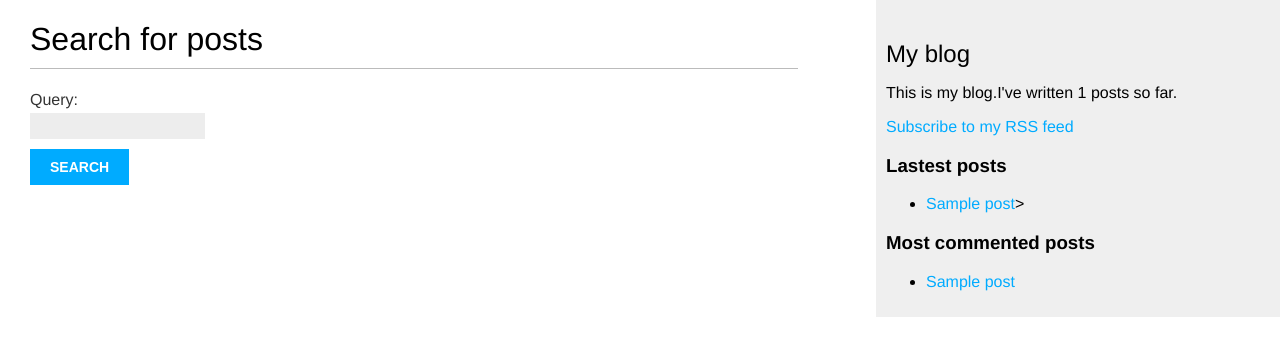
After one commit to hoangvt-152/djangolearning, a Django app: page /blog/search/ in a window 1280 px wide. The commit adds this page. Shown: the top 356 px of the page. Run offline with Django 4.2, Linux system fonts and the light colour scheme; tables that the repository leaves empty hold one stand-in row (values such as "Sample post").

Commit message:
Chapter 3 Search

```diff
--- a/blog/forms.py
+++ b/blog/forms.py
@@ -15,3 +15,7 @@ class CommentForm(forms.ModelForm):
     class Meta:
         model = Comment
         fields = ('name', 'email', 'body')
+
+
+class SearchForm(forms.Form):
+    query = forms.CharField()
--- a/blog/models.py
+++ b/blog/models.py
@@ -2,6 +2,7 @@ from django.db import models
 from django.utils import timezone
 from django.contrib.auth.models import User
 from django.urls import reverse
+
 
 class PublishedManager(models.Manager):
     def get_queryset(self):
--- a/blog/templates/blog/base.html
+++ b/blog/templates/blog/base.html
@@ -17,6 +17,9 @@
 
         <h2>My blog</h2>
         <p>This is my blog.I've written {% total_posts %} posts so far.</p>
+        <p>
+            <a href="{% url "blog:post_feed" %}">Subscribe to my RSS feed</a>
+            </p>
         <h3>Lastest posts </h3>
         {% show_latest_posts 6%}
 
--- /dev/null
+++ b/blog/templates/blog/post/search.html
@@ -0,0 +1,27 @@
+{% extends "blog/base.html" %}
+{% load blog_tags %}
+{% block title %}Search{% endblock %}
+{% block content %}
+{% if query %}
+<h1>Posts containing "{{ query }}"</h1>
+<h3>
+{% with results.count as total_results %}
+Found {{ total_results }} result{{ total_results|pluralize }}
+{% endwith %}
+</h3>
+{% for post in results %}
+<h4><a href="{{ post.get_absolute_url }}">{{ post.title }}</a></
+h4>
+{{ post.body|markdown|truncatewords_html:5 }}
+{% empty %}
+<p>There are no results for your query.</p>
+{% endfor %}
+<p><a href="{% url "blog:post_search" %}">Search again</a></p>
+{% else %}
+<h1>Search for posts</h1>
+<form method="get">
+{{ form.as_p }}
+<input type="submit" value="Search">
+</form>
+{% endif %}
+{% endblock %}
--- a/blog/urls.py
+++ b/blog/urls.py
@@ -1,5 +1,6 @@
 from django.urls import path
 from . import views
+from .feeds import LastestPostsFeed
 
 app_name = 'blog'
 urlpatterns = [
@@ -7,4 +8,7 @@ urlpatterns = [
     path('', views.post_list, name='post_list'),
     path('<int:year>/<int:month>/<int:day>/<slug:post>/',views.post_detail,name='post_detail'),
     path('<int:post_id>/share/',views.post_share, name='post_share'),
+    path('feed/',LastestPostsFeed(), name='post_feed'),
+    path('search/', views.post_search, name='post_search'),
+
 ]
--- a/blog/views.py
+++ b/blog/views.py
@@ -1,8 +1,12 @@
+from re import search
+from unittest import result
 from django.shortcuts import render,get_object_or_404
 from django.core.paginator import Paginator,EmptyPage,PageNotAnInteger
 from .models import Post,Comment
-from .forms import EmailPostForm,CommentForm
+from .forms import EmailPostForm,CommentForm,SearchForm
 from django.core.mail import send_mail
+from django.contrib.postgres.search import SearchVector
+
 
 def post_list(request):
     object_list = Post.published.all()
@@ -64,3 +68,16 @@ def post_share(request,post_id):
     else:
         form  = EmailPostForm()
     return render(request,'blog/post/share.html',{'post':post,'form':form,'sent':sent})
+
+
+
+def post_search(request) :
+    form = SearchForm()
+    query = None
+    results = []
+    if 'query' in request.GET:
+        form = SearchForm(request.GET)
+        if form.is_valid():
+            query = form.changed_data['query']
+            results = Post.published.annotate(search=SearchVector('title','body'),).filter(search=query)
+    return render(request,'blog/post/search.html',{'form':form, 'query':query,'results':results})
--- a/blog_site/settings.py
+++ b/blog_site/settings.py
@@ -29,6 +29,7 @@ ALLOWED_HOSTS = []
 
 
 # Application definition
+SITE_ID = 1
 
 INSTALLED_APPS = [
     'django.contrib.admin',
@@ -38,6 +39,10 @@ INSTALLED_APPS = [
     'django.contrib.messages',
     'django.contrib.staticfiles',
     'blog.apps.BlogConfig',
+    'django.contrib.sites',
+    'django.contrib.sitemaps',
+
+
 
 ]
 
--- a/blog_site/urls.py
+++ b/blog_site/urls.py
@@ -15,8 +15,15 @@ Including another URLconf
 """
 from django.contrib import admin
 from django.urls import path, include
+from django.contrib.sitemaps.views import sitemap
+from blog.sitemaps import PostSitemap
+
+sitemaps = {
+'posts': PostSitemap,
+}
 
 urlpatterns = [
     path('admin/', admin.site.urls),
-    path('blog/',include('blog.urls',namespace='blog'))
+    path('blog/',include('blog.urls',namespace='blog')),
+    path('sitemap.xml', sitemap, {'sitemaps': sitemaps},name='django.contrib.sitemaps.views.sitemap')
 ]
```
Also changed, not shown: blog/feeds.py (added, +19 -0 lines), blog/sitemaps.py (added, +10 -0 lines), README.md.
